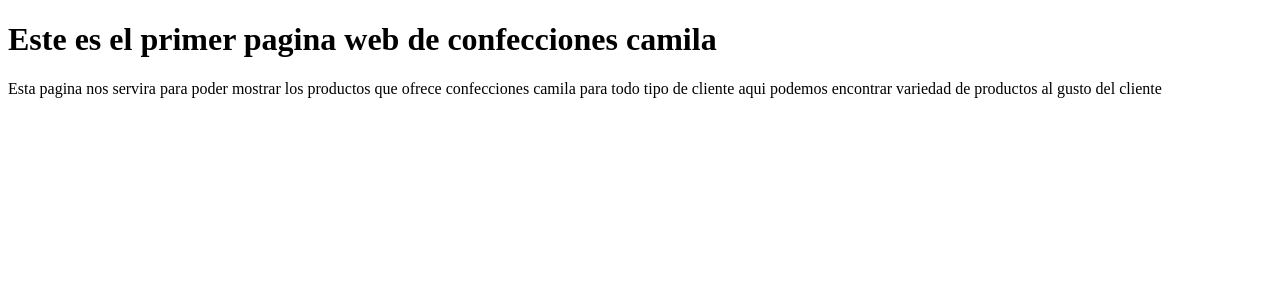
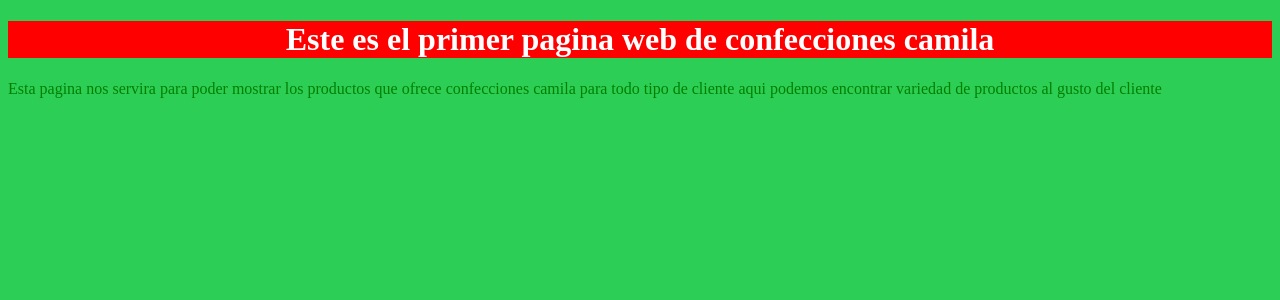
Before and after one commit to yonyzarate/ProyectoCONFCAMILA, a PHP site: page / in a window 1280 px wide. Shown: the top 300 px of the page. Run offline with PHP 8.4, Linux system fonts and the light colour scheme.

Commit message:
cambiar fondo

```diff
--- a/estilo.css
+++ b/estilo.css
@@ -2,7 +2,7 @@
     box-sizing: border-box;
 }
 body{
-    background-color: #e4a4a4;
+    background-color: #2dce55;
 }
 h1{
     background-color: red;
--- a/index.html
+++ b/index.html
@@ -6,6 +6,7 @@
     <meta name="decgription" name="punto de venta">
     <meta name="author" content="Yony Zarate Paco">
     <meta name="viewport" content="width=device-width, initial-scale=1.0">
+    <link rel="stylesheet" href="estilo.css">
     <title>Confecciones camila</title>
 </head>
 <body>
```
